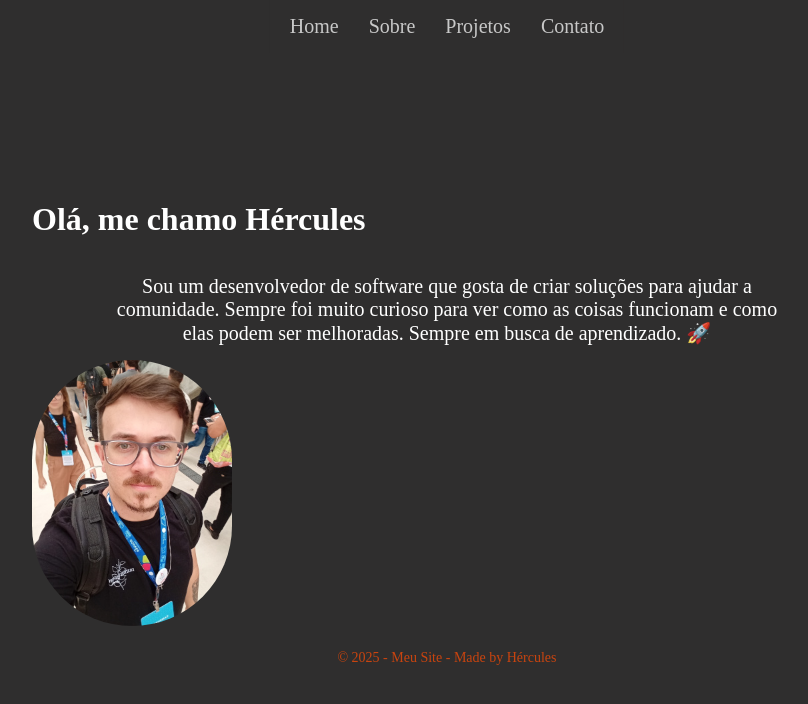
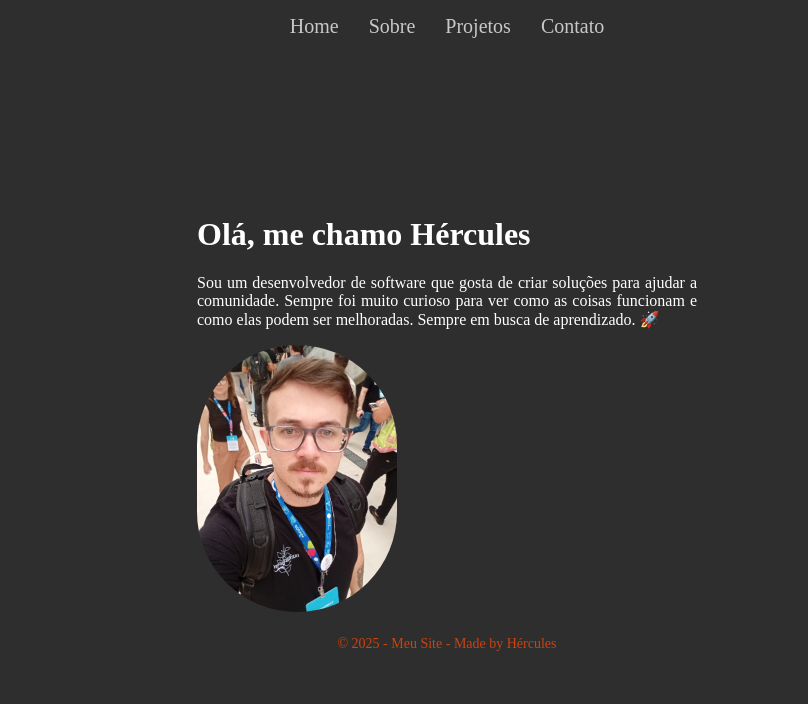
Before and after one commit to thellllima02/portifolio, a Next.js app in the folder profile/: page / in a window 1280 px wide. Shown: the top 704 px of the page, without its empty margins (193-1001 px from the left). Built offline with nearby package versions, Linux system fonts and the light colour scheme.

Commit message:
Comentarios

```diff
--- a/profile/src/app/styles.module.css
+++ b/profile/src/app/styles.module.css
@@ -1,26 +1,43 @@
+/* Define a classe container */
 .container {
+    /* Define a altura mínima do contêiner para ocupar toda a altura da janela */
     min-height: 100vh;
+    /* Define a cor de fundo do contêiner */
     background-color: #2F2E2E;
+    /* Define a cor do texto dentro do contêiner */
     color: white;
+    /* Utiliza flexbox para alinhar os itens dentro do contêiner */
     display: flex;
+    /* Define a direção dos itens dentro do contêiner como coluna */
     flex-direction: column;
+    /* Centraliza os itens horizontalmente */
     align-items: center;
+    /* Centraliza os itens verticalmente */
     justify-content: center;
+    /* Define o preenchimento interno do contêiner */
     padding: 20px;
+    /* Remove a margem externa do contêiner */
     margin: 0;
+    /* Define um preenchimento superior adicional */
     padding-top: 50px;
+    /* Define o box-sizing para incluir o preenchimento e a borda no cálculo da largura e altura */
     box-sizing: border-box;
+    /* Define a largura do contêiner para ocupar 100% do elemento pai */
     width: 100%;
+    /* Define uma margem inferior para o contêiner */
     margin-bottom: 80px;
-  }
- .p {
-  width: 80%;
-  max-width: 800px;
-  font-size: 20px;
-  text-align: center;
-  margin: 0 auto;
-  padding: 15px;
 }
-.body{
-  background-color: #2F2E2E;
+
+/* Define a classe p */
+.p {
+    /* Define a largura máxima do parágrafo */
+    max-width: 500px;
+    /* Define o alinhamento do texto como justificado */
+    text-align: justify;
 }
+
+/* Define a classe body */
+.body {
+    /* Define a cor de fundo do corpo */
+    background-color: #2F2E2E;
+}
```
